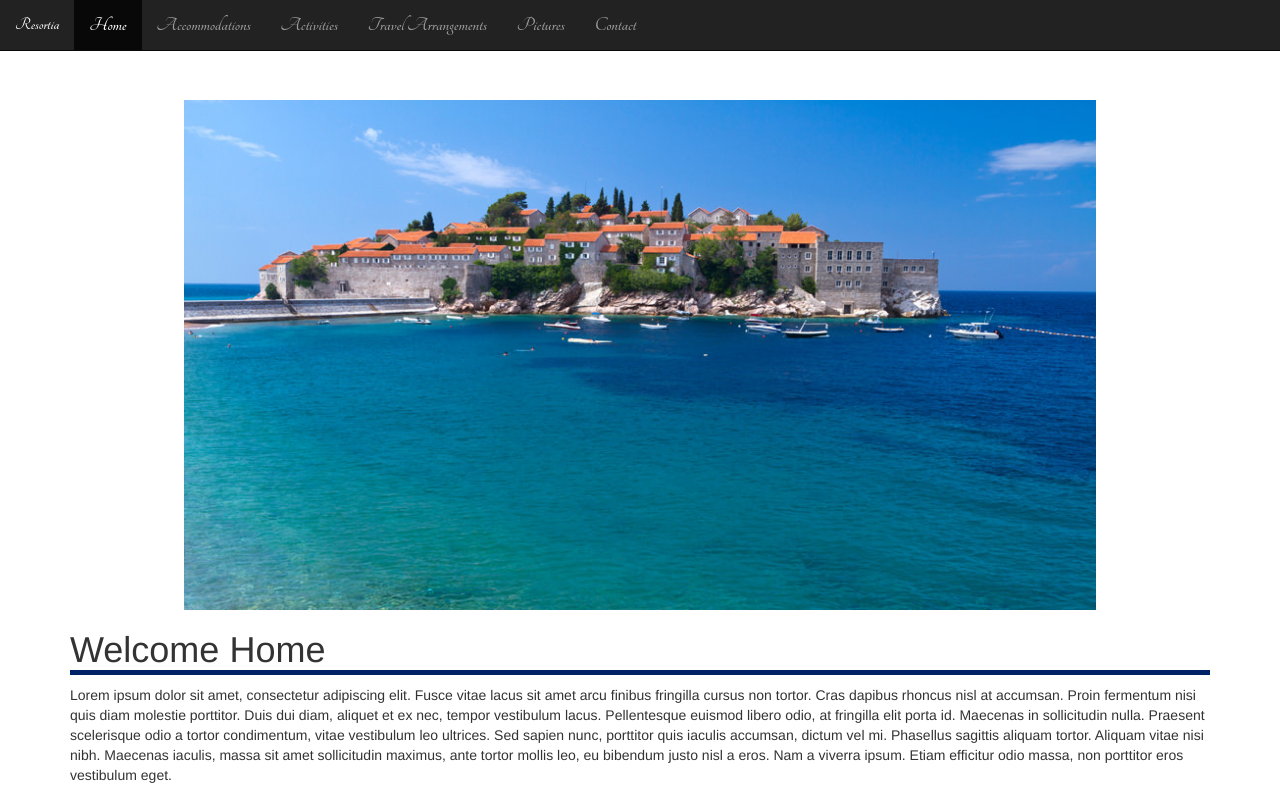
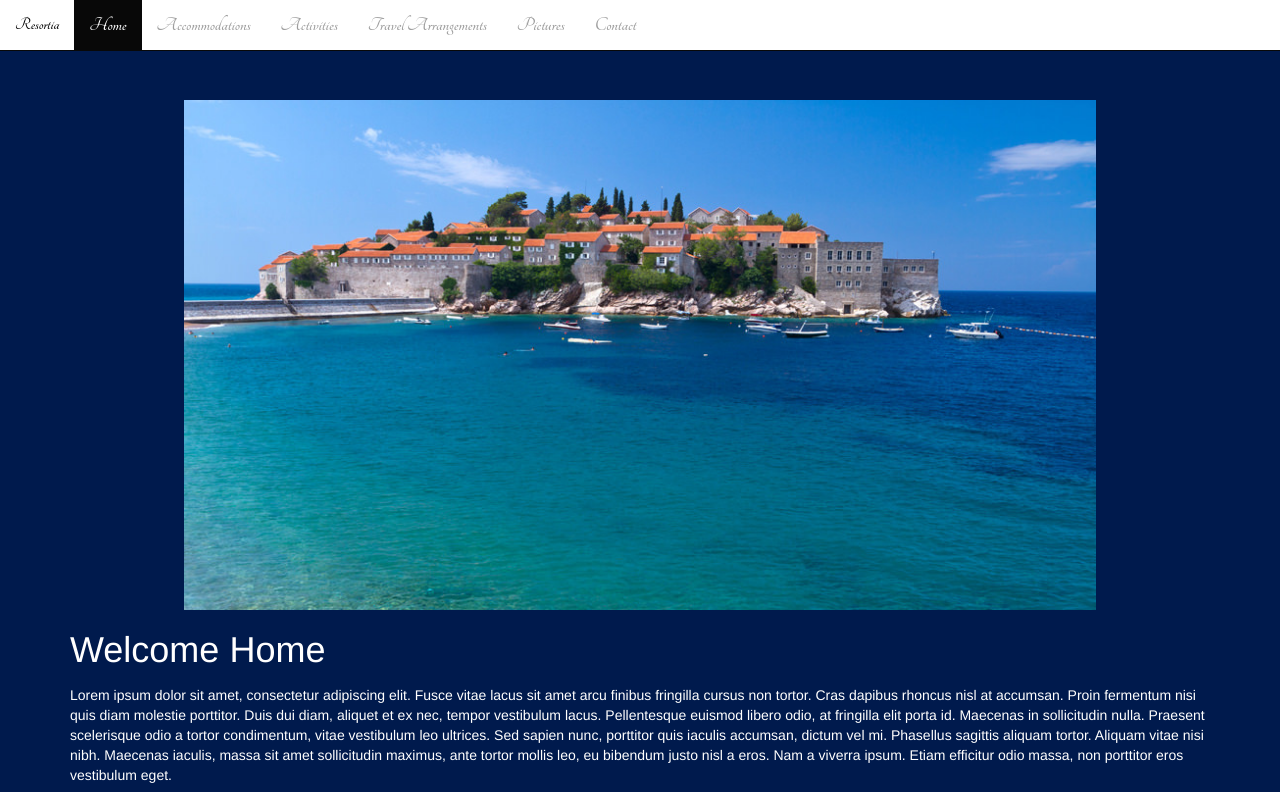
Before and after one commit to atrotter0/resort-mockup, a plain HTML site: page index.html in a window 1280 px wide. Shown: the top 792 px of the page. Drawn offline with nearby package versions, Linux system fonts and the light colour scheme.

Commit message:
Change colors of alt theme

```diff
--- a/css/styles.css
+++ b/css/styles.css
@@ -1,14 +1,30 @@
 .content {
   margin-top: 100px;
+  color: white;
+}
+
+body {
+  background-color: #001a4d;
+}
+.navbar {
+  background-color: white;
 }
 
 .navbar-brand {
   font-family: 'Tangerine', cursive;
 }
 
+.navbar-inverse .navbar-brand:hover {
+  color: black;
+}
+
 .navbar ul li {
   font-family: 'Tangerine', cursive;
   font-size: 20px;
+}
+
+.navbar-inverse .navbar-nav > li > a:hover {
+  color: black;
 }
 
 .content img {
@@ -18,7 +34,7 @@
 }
 
 h1 {
-  border-bottom: 5px solid #002266;
+  border-bottom: 5px solid #001a4d;
 }
 
 footer div {
--- a/index.html
+++ b/index.html
@@ -2,13 +2,13 @@
 <html>
 <head>
   <title>Resortia: A Private Island Resort | Home</title>
-  <link href="css/styles.css" rel="stylesheet" type="text/css">
   <meta charset="utf-8">
   <meta name="viewport" content="width=device-width, initial-scale=1">
   <link rel="stylesheet" href="https://maxcdn.bootstrapcdn.com/bootstrap/3.3.7/css/bootstrap.min.css">
   <link href="https://fonts.googleapis.com/css?family=Tangerine:700" rel="stylesheet">
   <script src="https://ajax.googleapis.com/ajax/libs/jquery/3.3.1/jquery.min.js"></script>
   <script src="https://maxcdn.bootstrapcdn.com/bootstrap/3.3.7/js/bootstrap.min.js"></script>
+  <link href="css/styles.css" rel="stylesheet" type="text/css">
 </head>
 <body>
   <div class="container">
```
Also changed, not shown: accommodations.html (+1 -0 lines), activities.html (+1 -0 lines), contact.html (+1 -0 lines), pictures.html (+1 -0 lines), travel-arrangements.html (+1 -0 lines).
